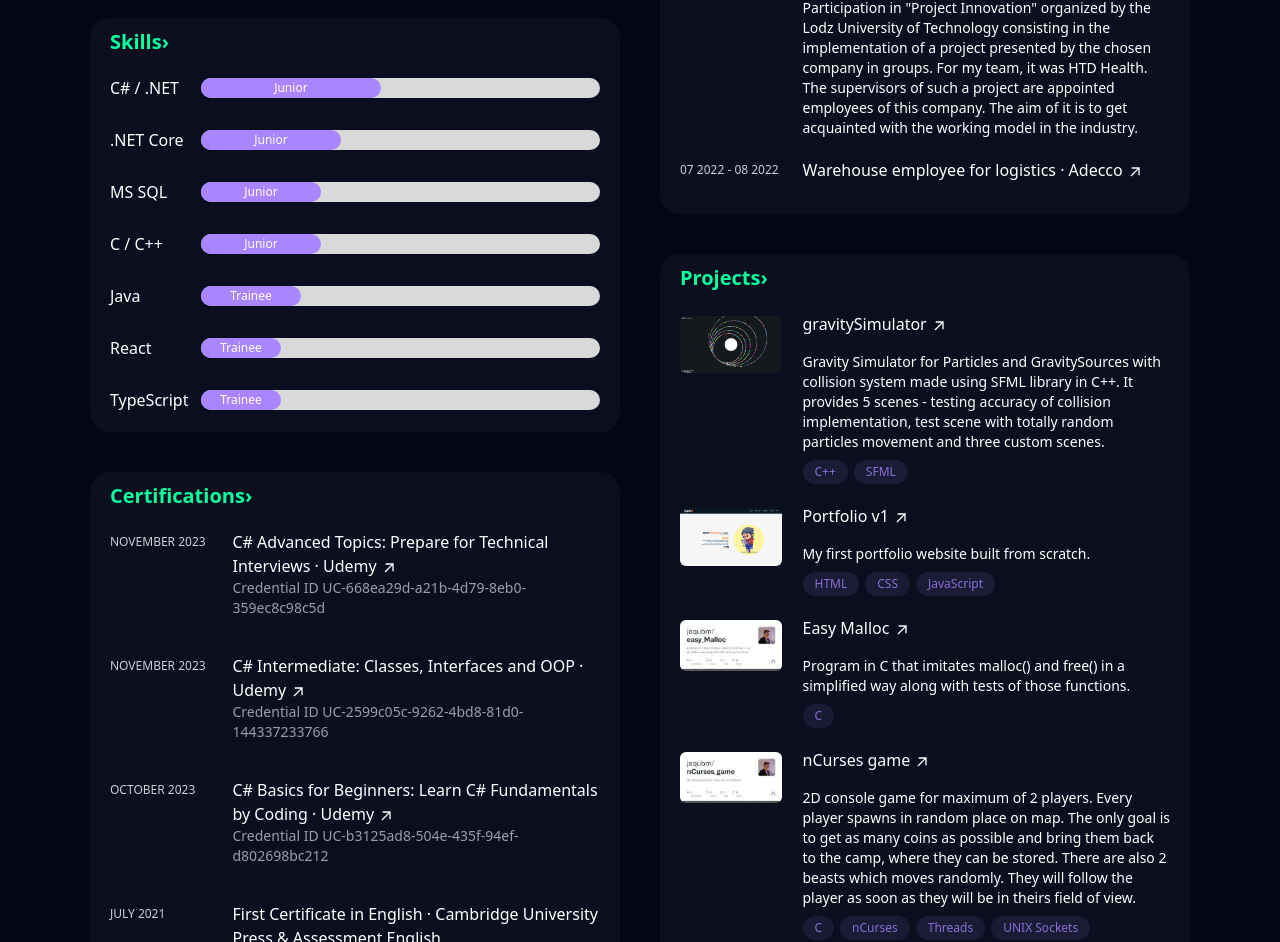
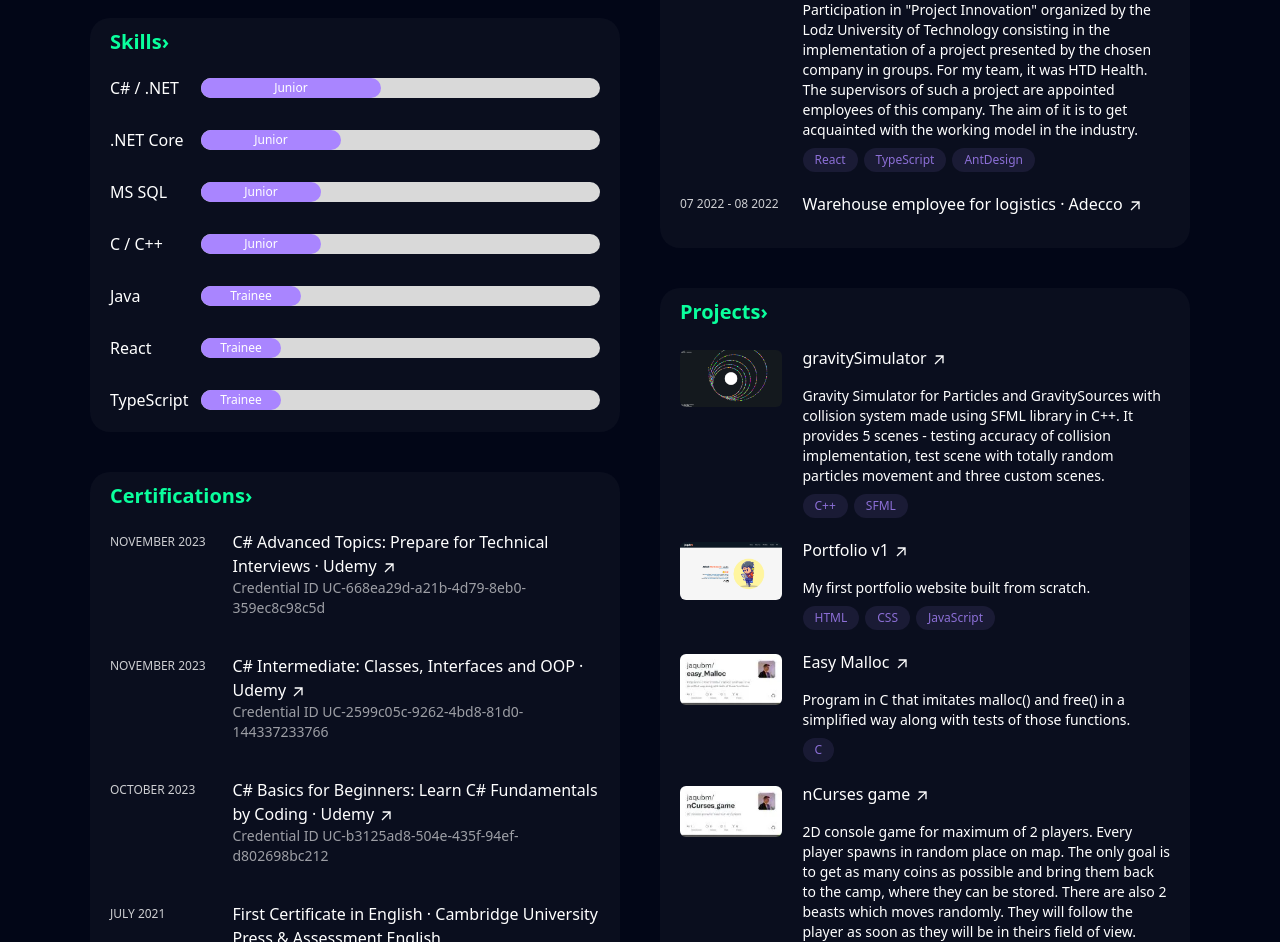
Before and after one commit to jaqubm/PortfolioV2, a React (Vite) app: page / in a window 1280 px wide. Shown: the part 828-1770 px from the top of the page. Built offline with nearby package versions, Linux system fonts and the light colour scheme.

Commit message:
Fixed some bugs with IndividualSkills

```diff
--- a/src/components/DetailInfo.tsx
+++ b/src/components/DetailInfo.tsx
@@ -1,3 +1,5 @@
+import IndividualSkill from "./IndividualSkill"
+
 type DetailInfoProps = {
   date: string;
   link?: string;
@@ -6,9 +8,10 @@ type DetailInfoProps = {
   subtitle?: string[];
   isLink: boolean;
   children?: string;
+  skills?: string[];
 }
 
-const DetailInfo = ({ date, link, title, company, subtitle, isLink, children } : DetailInfoProps) => (
+const DetailInfo = ({ date, link, title, company, subtitle, isLink, children, skills } : DetailInfoProps) => (
   <>
     <div className="flex justify-between">
 
@@ -43,6 +46,12 @@ const DetailInfo = ({ date, link, title, company, subtitle, isLink, children } :
           { children }
         </p>
 
+        <div className="mt-0.5 flex items-center flex-wrap cursor-default">
+          { skills?.map(item =>
+            <IndividualSkill key={ item } skill={ item } />
+          )}
+        </div>
+
       </div>
 
     </div>
--- a/src/components/ProjectInfo.tsx
+++ b/src/components/ProjectInfo.tsx
@@ -33,7 +33,7 @@ const ProjectInfo = ({ image, link, title, children, skills } : ProjectInfoProps
 
         <div className="mt-0.5 flex items-center flex-wrap cursor-default">
           { skills?.map(item =>
-            <IndividualSkill skill={ item } />
+            <IndividualSkill key={ item } skill={ item } />
           )}
         </div>
 
```
